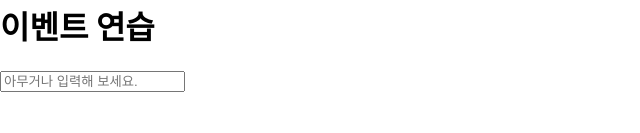
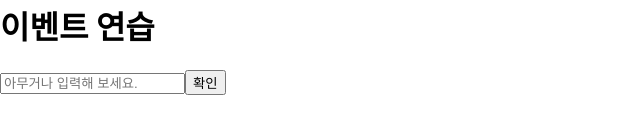
Before and after one commit to dohy-9443/ReactExample, a React (Create React App) app in the folder hello-react/: page / in a window 1280 px wide. Shown: the part 243-376 px from the top of the page, without its empty margins (0-640 px from the left). Built offline with nearby package versions, Linux system fonts and the light colour scheme.

Commit message:
버튼을 누를 때 comment 값을 공백으로 설정

```diff
--- a/hello-react/src/EventPractice.js
+++ b/hello-react/src/EventPractice.js
@@ -1,6 +1,9 @@
 import React, { Component } from 'react';
 
 class EventPractice extends Component {
+  state = {
+    message: '',
+  };
   render() {
     return (
       <div>
@@ -9,10 +12,23 @@ class EventPractice extends Component {
           type="text"
           name="message"
           placeholder="아무거나 입력해 보세요."
+          value={this.state.message}
           onChange={(e) => {
-            console.log(e.target.value);
+            this.setState({
+              message: e.target.value,
+            });
           }}
         />
+        <button
+          onClick={() => {
+            alert(this.state.message);
+            this.setState({
+              message: '',
+            });
+          }}
+        >
+          확인
+        </button>
       </div>
     );
   }
```
